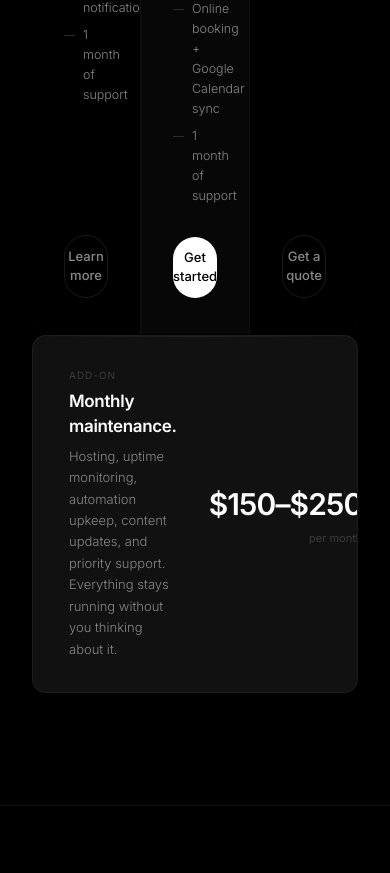
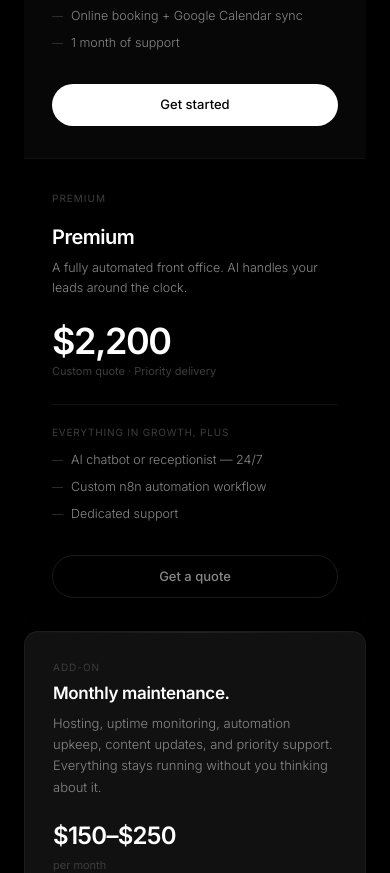
Before and after one commit to Tawfiqtech/tawfiqtech-website, a Next.js app: page / in a window 390 px wide. Shown: the part 5515-6388 px from the top of the page. Built offline with nearby package versions, Linux system fonts and the light colour scheme.

Commit message:
Update Pricing.tsx

```diff
--- a/components/Pricing.tsx
+++ b/components/Pricing.tsx
@@ -52,7 +52,7 @@ const tiers = [
 
 export default function Pricing() {
   return (
-    <section id="pricing" className="py-28 px-8 max-w-[1100px] mx-auto">
+    <section id="pricing" className="py-20 md:py-28 px-6 md:px-8 max-w-[1100px] mx-auto">
       <p className="text-[10px] tracking-[0.12em] uppercase text-[var(--dimmer)] mb-[14px]">
         Pricing
       </p>
@@ -64,20 +64,20 @@ export default function Pricing() {
         <br />
         <span style={{ color: "rgba(255,255,255,0.18)" }}>No surprises.</span>
       </h2>
-      <p className="text-[14px] text-[var(--dim)] font-light leading-[1.72] max-w-[400px] mb-12">
+      <p className="text-[14px] text-[var(--dim)] font-light leading-[1.72] max-w-[400px] mb-10 md:mb-12">
         Every package is a flat rate. You know exactly what you&apos;re getting before we start.
       </p>
 
-      {/* Cards */}
+      {/* Cards: single col on mobile, 3-col on desktop */}
       <div
-        className="grid grid-cols-3 gap-px rounded-[18px] overflow-hidden"
+        className="grid grid-cols-1 md:grid-cols-3 gap-px rounded-[18px] overflow-hidden"
         style={{ background: "var(--faint)" }}
       >
         {tiers.map((t) => (
           <div
             key={t.name}
             className="flex flex-col relative overflow-hidden"
-            style={{ background: t.featured ? "#070707" : "var(--bg)", padding: "2.25rem 2rem" }}
+            style={{ background: t.featured ? "#070707" : "var(--bg)", padding: "2rem 1.75rem" }}
           >
             {t.featured && (
               <div
@@ -88,7 +88,7 @@ export default function Pricing() {
             <p className="text-[10px] text-[var(--dimmer)] tracking-[0.1em] uppercase mb-4">{t.tier}</p>
             <p className="font-semibold mb-[6px]" style={{ fontSize: "20px", letterSpacing: "-0.025em" }}>{t.name}</p>
             <p className="text-[12.5px] text-[var(--dim)] font-light leading-[1.65] mb-6">{t.desc}</p>
-            <p className="font-semibold leading-none mb-1" style={{ fontSize: "44px", letterSpacing: "-0.04em" }}>{t.price}</p>
+            <p className="font-semibold leading-none mb-1" style={{ fontSize: "clamp(36px, 8vw, 44px)", letterSpacing: "-0.04em" }}>{t.price}</p>
             <p className="text-[11px] text-[var(--dimmer)] mb-6">{t.meta}</p>
             <hr style={{ border: "none", borderTop: "1px solid var(--faint)", marginBottom: "1.25rem" }} />
             <p className="text-[10px] text-[var(--dimmer)] tracking-[0.08em] uppercase mb-[10px]">{t.featHdr}</p>
@@ -113,13 +113,13 @@ export default function Pricing() {
         ))}
       </div>
 
-      {/* Retainer */}
+      {/* Retainer: stacks vertically on mobile */}
       <div
-        className="rounded-[14px] flex items-center justify-between gap-8 mt-px relative overflow-hidden"
+        className="rounded-[14px] flex flex-col md:flex-row md:items-center md:justify-between gap-5 md:gap-8 mt-px relative overflow-hidden"
         style={{
           background: "var(--faint)",
           border: "1px solid rgba(255,255,255,0.05)",
-          padding: "2rem 2.25rem",
+          padding: "1.75rem",
         }}
       >
         <div
@@ -133,8 +133,8 @@ export default function Pricing() {
             Hosting, uptime monitoring, automation upkeep, content updates, and priority support. Everything stays running without you thinking about it.
           </p>
         </div>
-        <div className="text-right flex-shrink-0">
-          <p className="font-semibold" style={{ fontSize: "30px", letterSpacing: "-0.03em" }}>$150–$250</p>
+        <div className="md:text-right flex-shrink-0">
+          <p className="font-semibold" style={{ fontSize: "clamp(24px, 5vw, 30px)", letterSpacing: "-0.03em" }}>$150–$250</p>
           <p className="text-[11px] text-[var(--dimmer)] mt-[3px]">per month</p>
         </div>
       </div>
```
